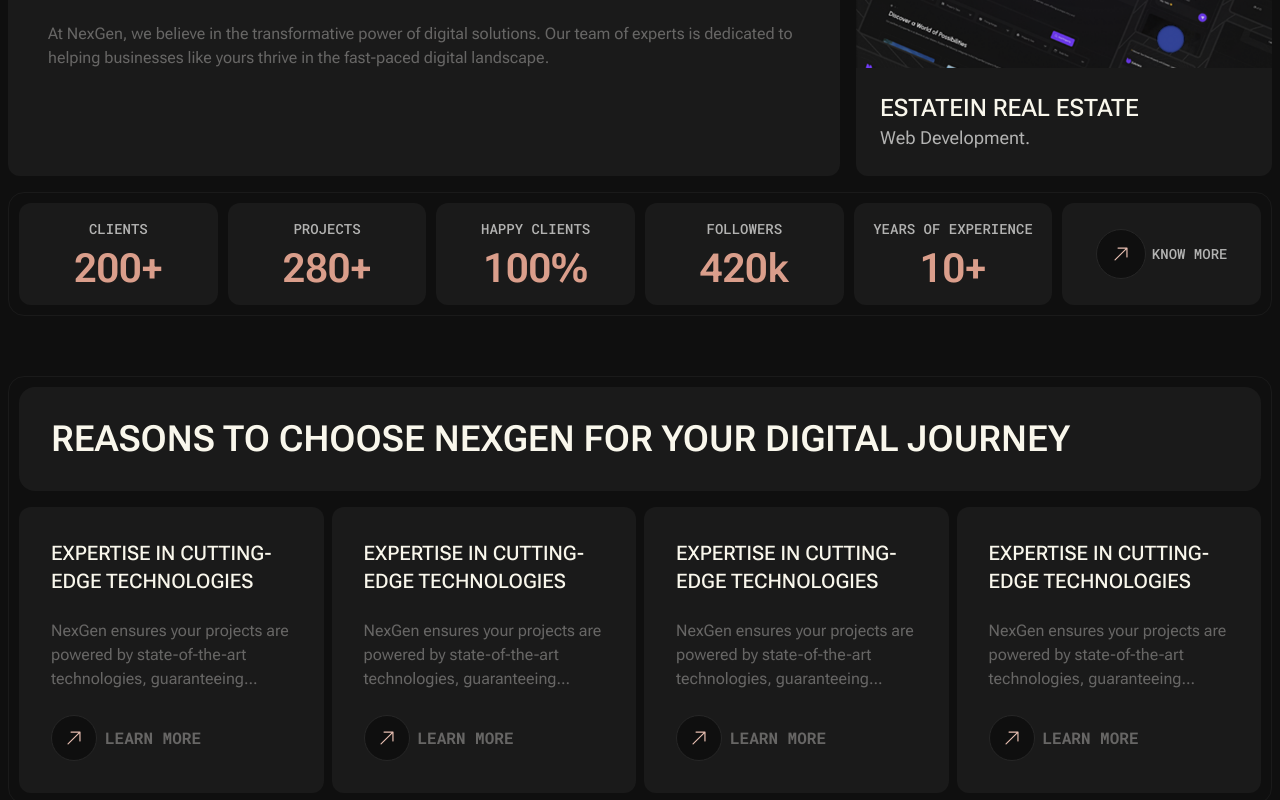
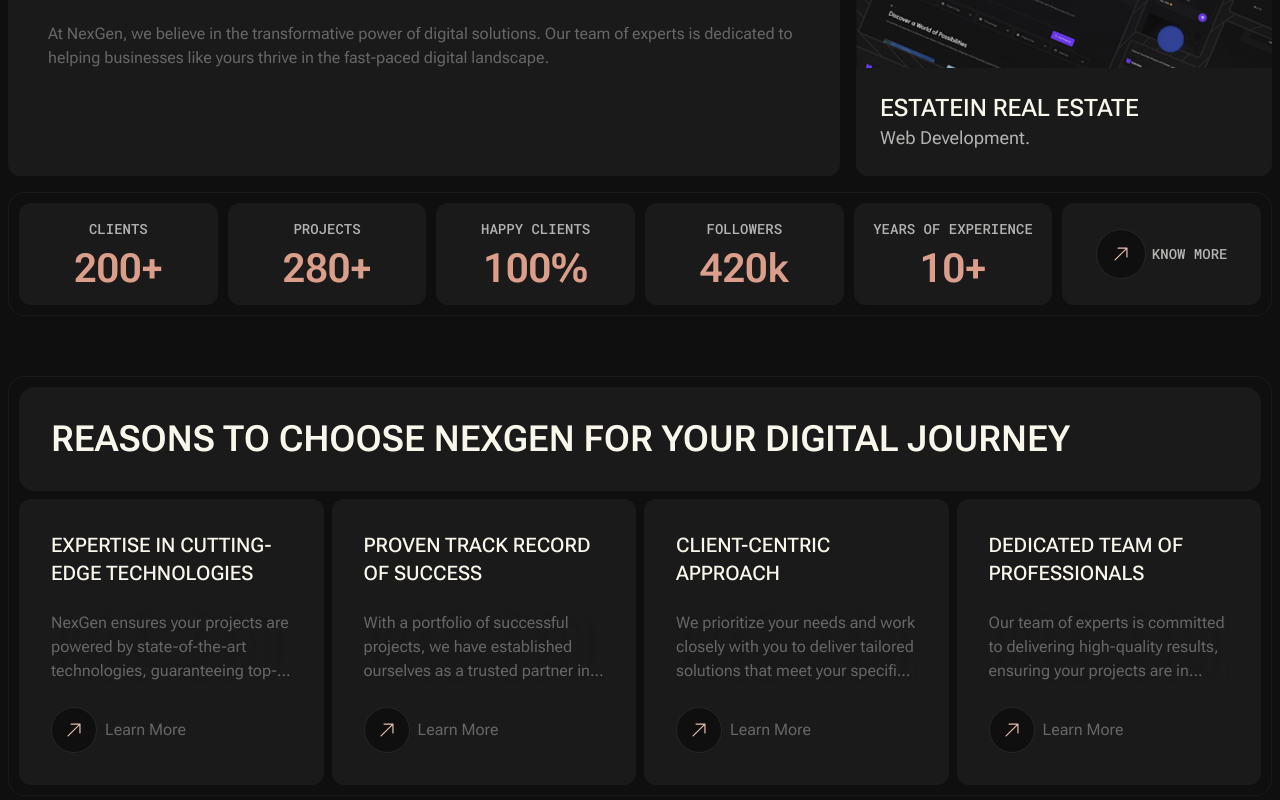
Before and after one commit to iabdwahab/nexgen-agency, a React (Vite) app: page /#/ in a window 1280 px wide. Shown: the part 378-1178 px from the top of the page. Built offline with nearby package versions, Linux system fonts and the light colour scheme.

Commit message:
(reasons-to-choose): Adding Data to Cards.

```diff
--- a/src/components/reasons_to_choose/Index.tsx
+++ b/src/components/reasons_to_choose/Index.tsx
@@ -1,5 +1,5 @@
+import { reasonsToChooseElements } from "../../data/ReasonsToChoose";
 import SectionHeading from "../global/SectionHeading";
-import ReasonCard from "./ReasonCard";
 
 function ReasonsToChoose() {
   return (
@@ -7,12 +7,7 @@
       <div className="container">
         <div className="section-container">
           <SectionHeading>Reasons to Choose NexGen for Your Digital Journey</SectionHeading>
-          <div className="mt-4 grid gap-2 md:grid-cols-2 lg:grid-cols-4">
-            <ReasonCard />
-            <ReasonCard />
-            <ReasonCard />
-            <ReasonCard />
-          </div>
+          <div className="mt-2 grid gap-2 md:grid-cols-2 lg:grid-cols-4">{reasonsToChooseElements}</div>
         </div>
       </div>
     </section>
--- a/src/components/reasons_to_choose/LearnMoreLink.tsx
+++ b/src/components/reasons_to_choose/LearnMoreLink.tsx
@@ -1,13 +1,13 @@
 import { Link } from "react-router-dom";
 import topRightArrow from "/icons/top-right-arrow.svg";
 
-function LearnMoreLink() {
+function LearnMoreLink({ link }: { link: string }) {
   return (
-    <Link to="#" className="flex items-center gap-2">
+    <Link to={link} className="flex items-center gap-2">
       <span className="bg-dark-06 border-dark-15 flex w-fit rounded-full border p-3">
         <img src={topRightArrow} alt="Icon" className="h-5 w-5" />
       </span>
-      <span className="font-roboto-mono font-bold uppercase">learn more</span>
+      <span className="capitalize">learn more</span>
     </Link>
   );
 }
--- a/src/components/reasons_to_choose/ReasonCard.tsx
+++ b/src/components/reasons_to_choose/ReasonCard.tsx
@@ -1,11 +1,11 @@
 import LearnMoreLink from "./LearnMoreLink";
 
-function ReasonCard() {
+function ReasonCard({ title, description, link }: { title: string; description: string; link: string }) {
   return (
     <div className="bg-dark-10 flex flex-col gap-6 rounded-xl p-6 lg:p-8">
-      <h3 className="text-orange-95 text-xl font-medium uppercase">expertise in cutting-edge technologies</h3>
-      <p>NexGen ensures your projects are powered by state-of-the-art technologies, guaranteeing...</p>
-      <LearnMoreLink />
+      <h3 className="text-orange-95 text-xl font-medium uppercase">{title}</h3>
+      <p className="bac line-clamp-3 backdrop-blur-3xl">{description}</p>
+      <LearnMoreLink link={link} />
     </div>
   );
 }
--- /dev/null
+++ b/src/data/ReasonsToChoose.tsx
@@ -0,0 +1,26 @@
+import ReasonCard from "../components/reasons_to_choose/ReasonCard";
+
+export const reasonsToChooseList = [
+  {
+    title: "Expertise in Cutting-Edge Technologies",
+    description: "NexGen ensures your projects are powered by state-of-the-art technologies, guaranteeing top-notch performance and security.",
+    link: "#",
+  },
+  {
+    title: "Proven Track Record of Success",
+    description: "With a portfolio of successful projects, we have established ourselves as a trusted partner in the digital landscape.",
+    link: "#",
+  },
+  {
+    title: "Client-Centric Approach",
+    description: "We prioritize your needs and work closely with you to deliver tailored solutions that meet your specific requirements.",
+    link: "#",
+  },
+  {
+    title: "dedicated team of professionals",
+    description: "Our team of experts is committed to delivering high-quality results, ensuring your projects are in capable hands.",
+    link: "#",
+  },
+];
+
+export const reasonsToChooseElements = reasonsToChooseList.map((reason, index) => <ReasonCard key={index} {...reason} />);
```
